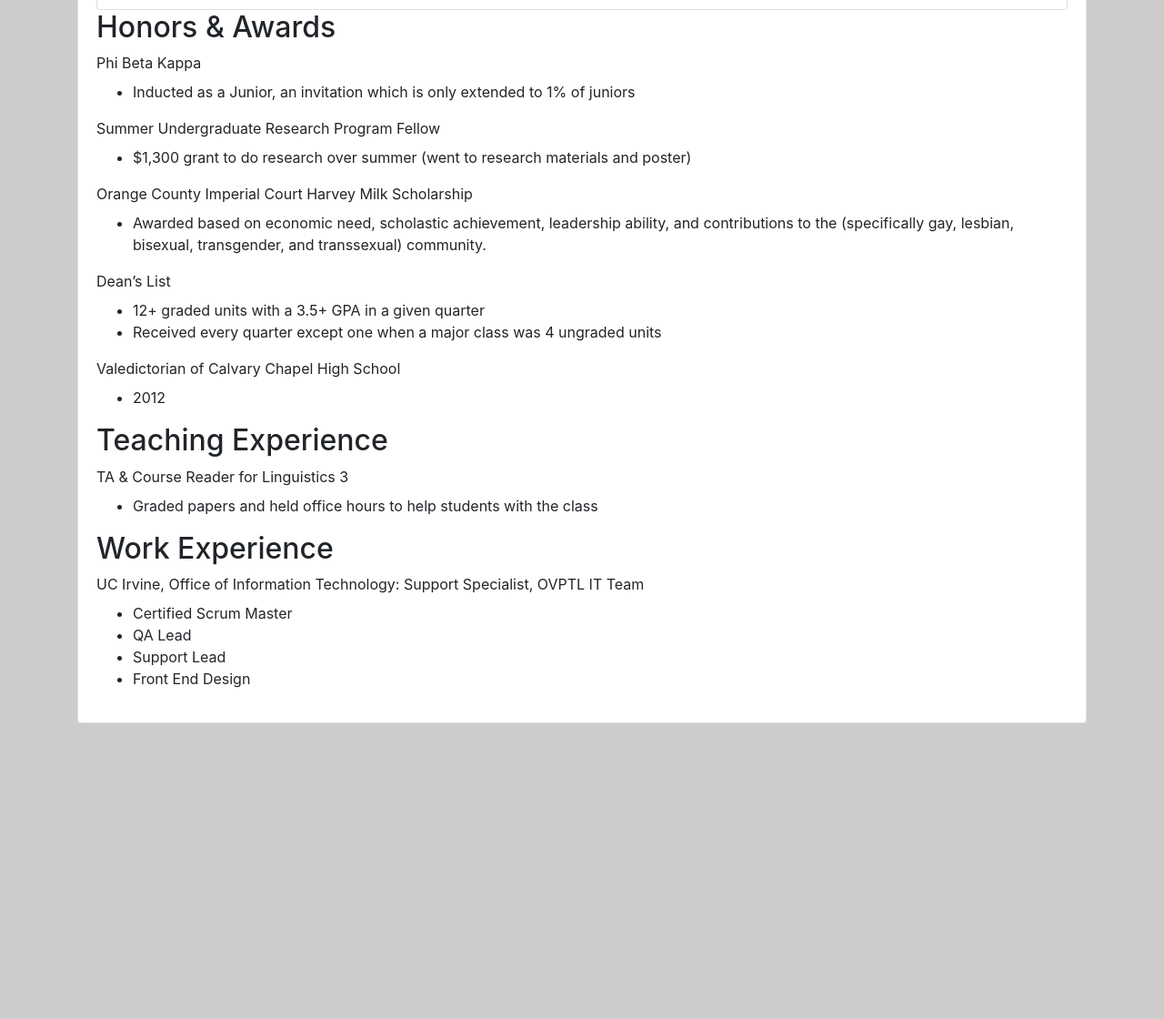
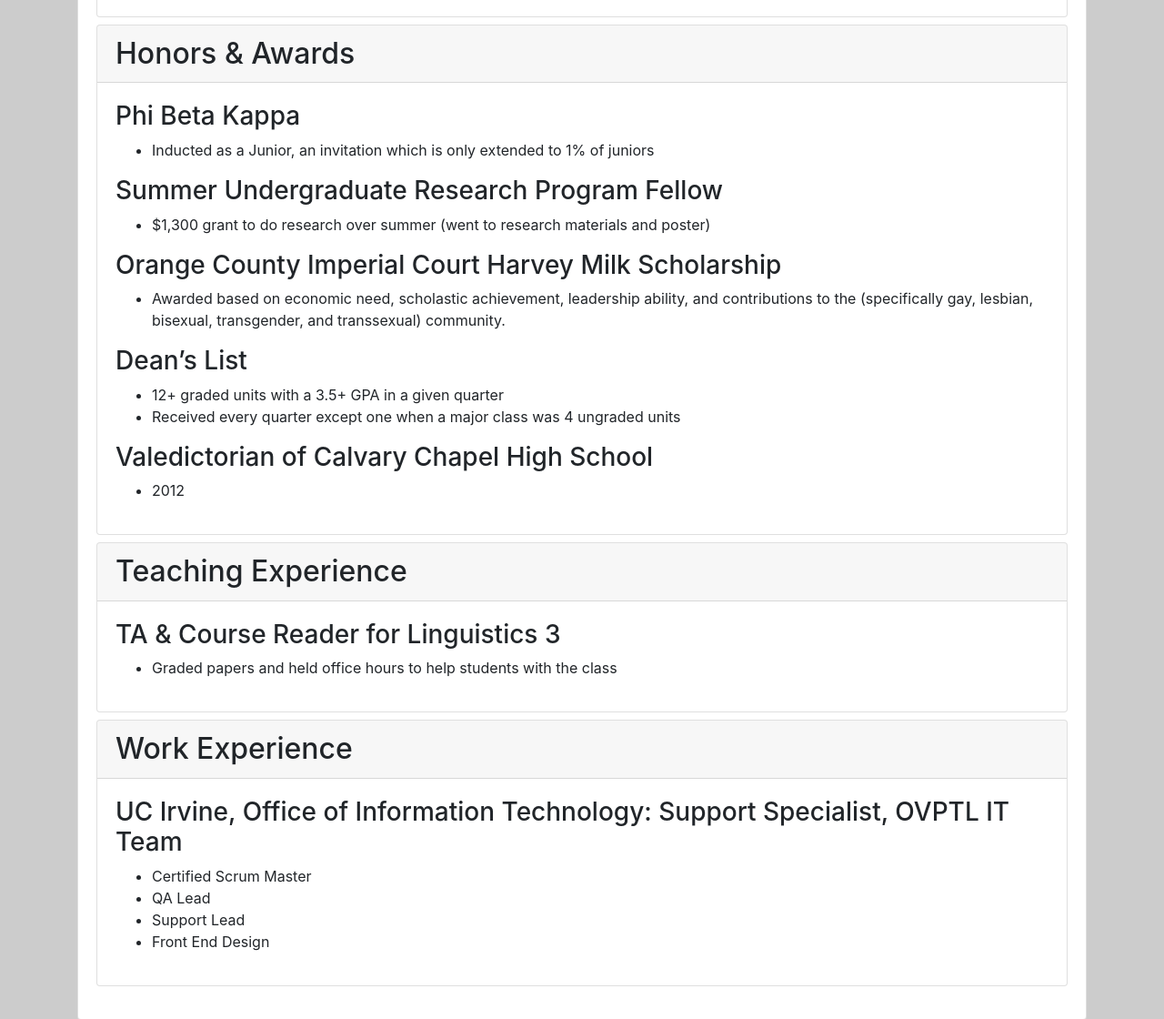
Before and after one commit to eayoung/eayoung.github.io, a plain HTML site: page resume.html in a window 1280 px wide. Shown: the part 1040-2160 px from the top of the page at 91% size. Before the commit the page ends 1851 px from the top, so only its background shows below. Drawn offline with nearby package versions, Linux system fonts and the light colour scheme.

Commit message:
Added remaining cards

```diff
--- a/resume.html
+++ b/resume.html
@@ -35,7 +35,7 @@
 				<div class="card-body">
 					<h1 class="card-title">Resume</h1>
 					<p class="card-text">
-						<div class="card">
+						<div class="card my-2">
 							<h2 class="card-header">Education</h2>
 							<div class="card-body">
 								<h3 id="undergrad" for="undergrad-info">Bachelor of Science, Cognitive Sciences</h3>
@@ -55,7 +55,7 @@
 
 
 
-					<div class="card">
+					<div class="card my-2">
 						<h2 class="card-header">Research Experience</h2>
 						<div class="card-body">
 							<h3 id="cahill" for="cahill-info">Honors Thesis work with Dr. Larry Cahill</h3>
@@ -79,44 +79,56 @@
 						</div>
 					</div>
 
-					<h2>Honors & Awards</h2>
-					<label id="pbk" for="pbk-info">Phi Beta Kappa</label>
+					<div class="card my-2">
+						<h2 class="card-header">Honors & Awards</h2>
+						<div class="card-body">
+							<h3 id="pbk" for="pbk-info">Phi Beta Kappa</h3>
 							<ul id="pbk-info" labelled-by="pbk">
 								<li>Inducted as a Junior, an invitation which is only extended to 1% of juniors</li>
 							</ul>
-					<label id="surp" for="surp-info">Summer Undergraduate Research Program Fellow</label>
+							<h3 id="surp" for="surp-info">Summer Undergraduate Research Program Fellow</h3>
 							<ul id="surp-info" labelled-by="surp">
 								<li>$1,300 grant to do research over summer (went to research materials and poster)</li>
 							</ul>
-					<label id="ocic" for="ocic-info">Orange County Imperial Court Harvey Milk Scholarship</label>
+							<h3 id="ocic" for="ocic-info">Orange County Imperial Court Harvey Milk Scholarship</h3>
 							<ul id="ocic-info" labelled-by="ocic">
 								<li>Awarded based on economic need, scholastic achievement, leadership ability, and contributions to the (specifically gay, lesbian, bisexual, transgender, and transsexual) community.</li>
 							</ul>
-					<label id="dean" for="dean-info">Dean’s List</label>
+							<h3 id="dean" for="dean-info">Dean’s List</h3>
 							<ul id="dean-info" labelled-by="dean">
 								<li>12+ graded units with a 3.5+ GPA in a given quarter</li>
 								<li>Received every quarter except one when a major class was 4 ungraded units</li>
 							</ul>
-					<label id="cchs" for="cchs-info">Valedictorian of Calvary Chapel High School</label>
+							<h3 id="cchs" for="cchs-info">Valedictorian of Calvary Chapel High School</h3>
 							<ul id="cchs-info" labelled-by="cchs">
 								<li>2012</li>
 							</ul>
+						</div>
+					</div>
 
-
-					<h2>Teaching Experience</h2>
-					<label id="ling3" for="ling3-info">TA &amp; Course Reader for Linguistics 3</label>
+					<div class="card my-2">
+						<h2 class="card-header">Teaching Experience</h2>
+						<div class="card-body">
+							<h3 id="ling3" for="ling3-info">TA &amp; Course Reader for Linguistics 3</h3>
 							<ul id="ling3-info" labelled-by="ling3">
 								<li>Graded papers and held office hours to help students with the class</li>
 							</ul>
+						</div>
+					</div>
 
-					<h2>Work Experience</h2>
-					<label id="UCI-OIT" for="job-info-1">UC Irvine, Office of Information Technology: Support Specialist, OVPTL IT Team</label>
+					<div class="card my-2">
+						<h2 class="card-header">Work Experience</h2>
+						<div class="card-body">
+							<h3 id="UCI-OIT" for="job-info-1">UC Irvine, Office of Information Technology: Support Specialist, OVPTL IT Team</h3>
 							<ul id="job-info-1" labelled-by="UCI-OIT">
 								<li>Certified Scrum Master</li>
 								<li>QA Lead</li>
 								<li>Support Lead</li>
 								<li>Front End Design</li>
 							</ul>
+						</div>
+					</div>
+
 					</p>
 				</div>
 			</div>
```
Lines whose indentation alone changed are shown as unchanged.
